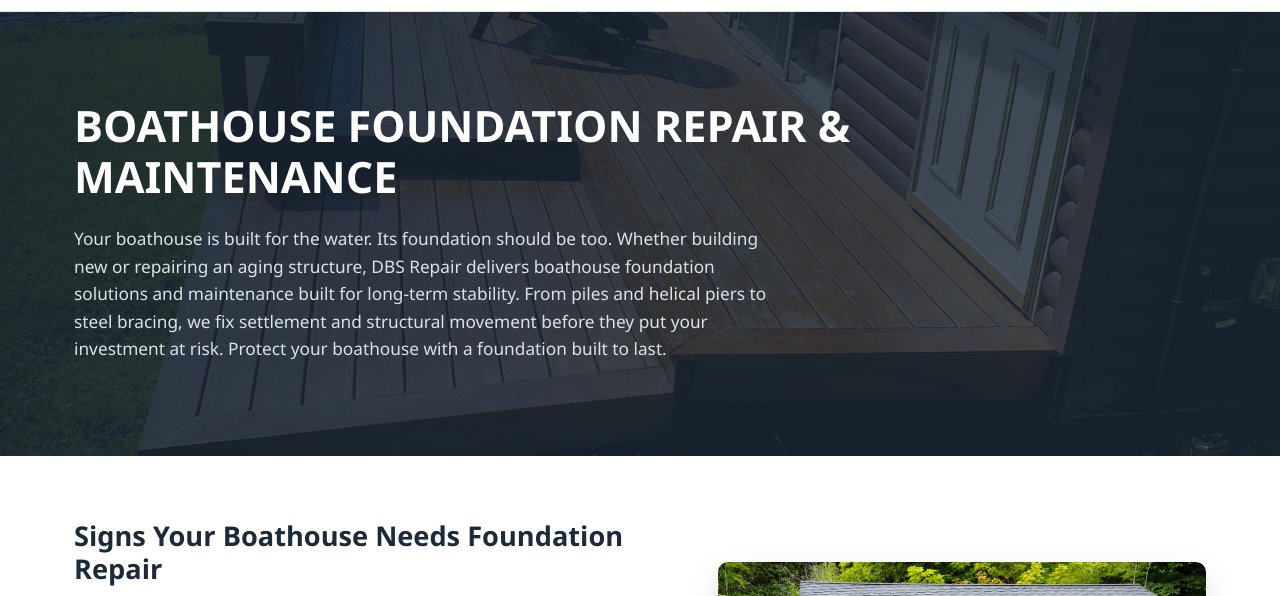
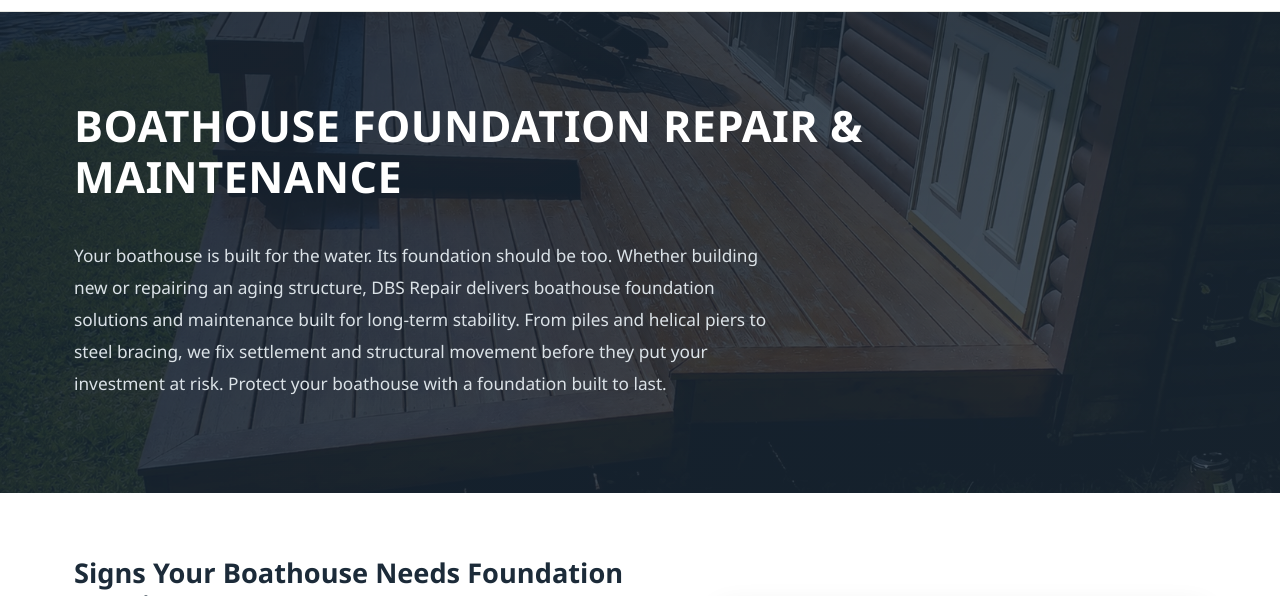
Before and after one commit to santicareaga17-creator/boathouse-foundation-repair, a website: page index.html in a window 1280 px wide. Shown: the part 153-749 px from the top of the page. Drawn offline with Linux system fonts and the light colour scheme.

Commit message:
Add more breathing room between hero title and subtext

```diff
--- a/index.html
+++ b/index.html
@@ -88,8 +88,8 @@
     padding:88px 0 76px;
   }
   .hero .eyebrow{color:#c9dcae;}
-  .hero h1{font-size:2.7rem;max-width:820px;text-transform:uppercase;}
-  .hero p.lead{color:#dbe2e7;font-size:1.08rem;max-width:700px;}
+  .hero h1{font-size:2.7rem;max-width:820px;text-transform:uppercase;margin-bottom:.85em;letter-spacing:.01em;}
+  .hero p.lead{color:#dbe2e7;font-size:1.08rem;line-height:1.85;max-width:700px;margin-top:0;}
   .hero-ctas{display:flex;gap:16px;flex-wrap:wrap;margin-top:1.6em;}
   .hero-badges{display:flex;gap:28px;margin-top:2.6em;flex-wrap:wrap;color:#cfd8de;font-size:.85rem;}
   .hero-badges strong{display:block;color:#fff;font-size:1.15rem;}
```
